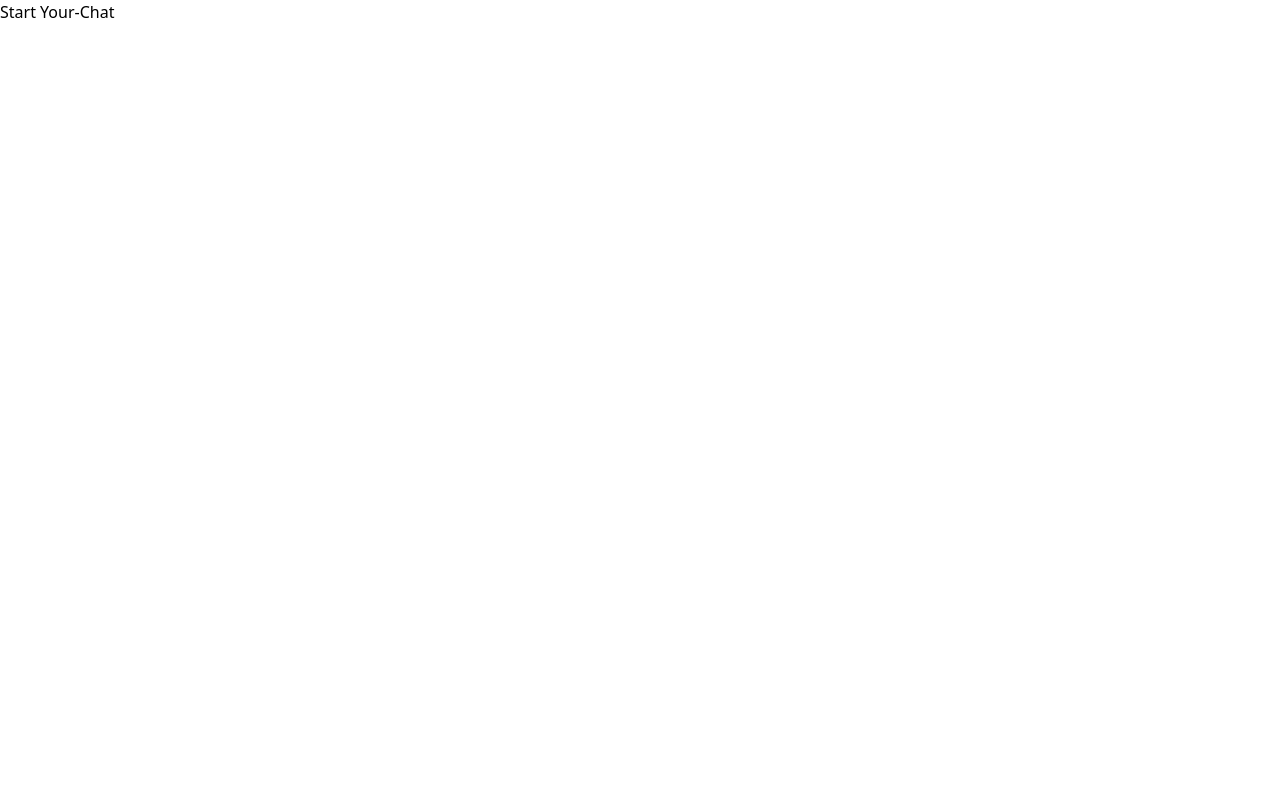
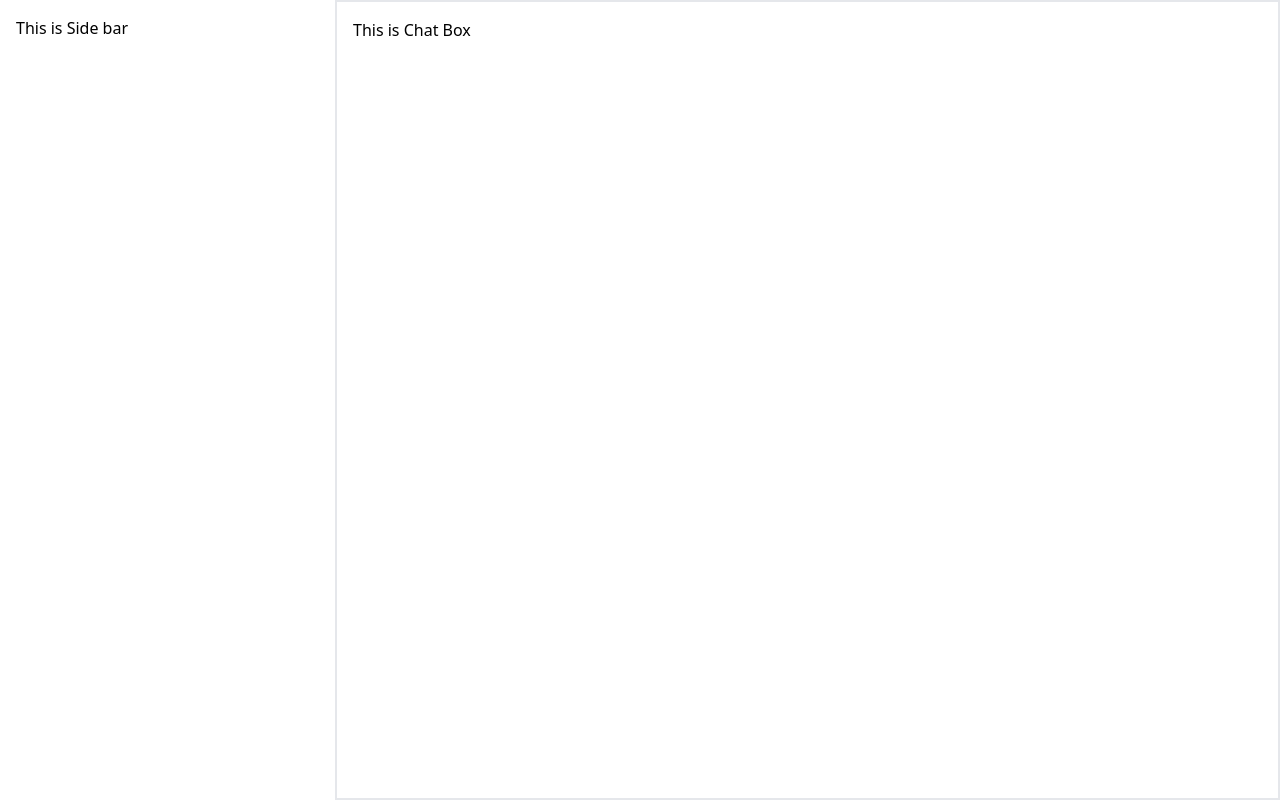
Before and after one commit to tanvirgithub21/You-Chat, a React (Create React App) app: page / in a window 1280 px wide. Built offline with nearby package versions, Linux system fonts and the light colour scheme.

Commit message:
setup sidebar and chatbox

```diff
--- a/src/App.js
+++ b/src/App.js
@@ -1,9 +1,14 @@
 import './App.css';
+import ChatBox from './Component/ChatBox';
+import SideBar from './Component/SideBar';
 
 function App() {
   return (
-    <div className="App">
-      <h1>Start Your-Chat</h1>
+    <div className="App grid place-items-center h-screen">
+      <div className='flex h-screen w-screen'>
+        <SideBar />
+        <ChatBox />
+      </div>
     </div>
   );
 }
--- /dev/null
+++ b/src/Component/ChatBox.jsx
@@ -0,0 +1,11 @@
+import React from "react";
+
+const ChatBox = () => {
+  return (
+    <div className="flex flex-col flex-[0.75] border-2 p-4">
+      <h1>This is Chat Box</h1>
+    </div>
+  );
+};
+
+export default ChatBox;
--- /dev/null
+++ b/src/Component/SideBar.jsx
@@ -0,0 +1,11 @@
+import React from "react";
+
+const SideBar = () => {
+  return (
+    <div className="flex flex-col flex-[0.25] min-w-[16rem] p-4">
+      <h1>This is Side bar</h1>
+    </div>
+  );
+};
+
+export default SideBar;
```
